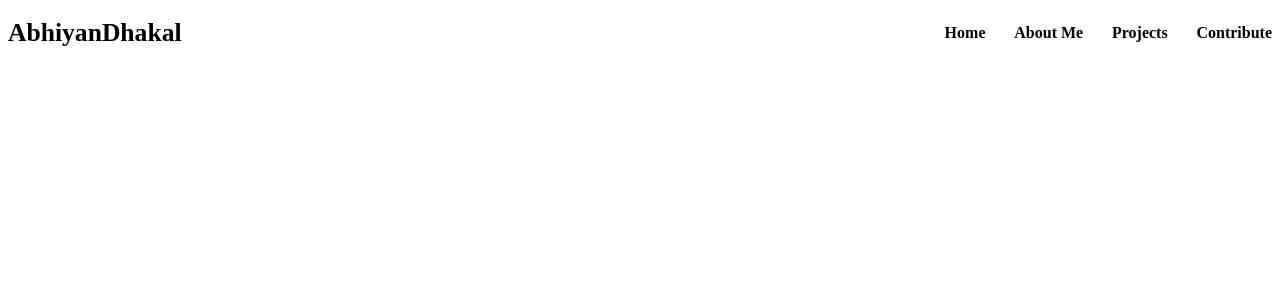
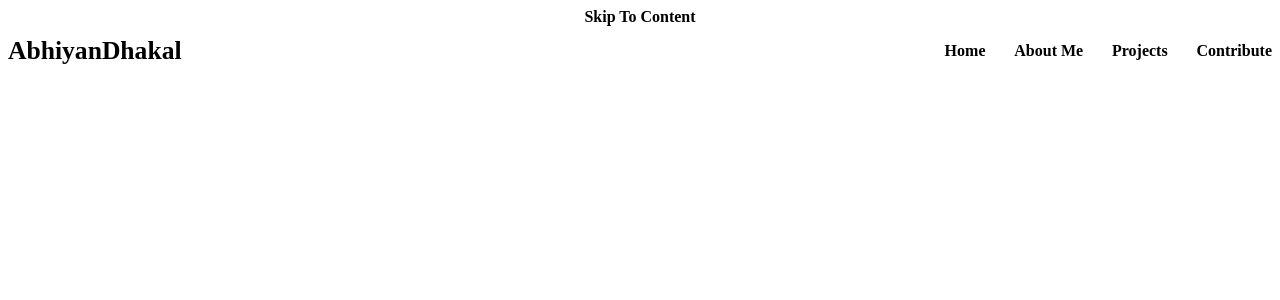
Before and after one commit to abhiyandhakal/portfolio, a SvelteKit app in the folder client/: page /contact in a window 1280 px wide. Shown: the top 300 px of the page. Built offline with nearby package versions, Linux system fonts and the light colour scheme.

Commit message:
skip to content added

```diff
--- a/client/src/components/nav.svelte
+++ b/client/src/components/nav.svelte
@@ -13,6 +13,7 @@
 </script>
 
 <nav class={hamburgerClicked ? "show-nav" : ""}>
+	<a href="#content" class="skip-to-content">Skip To Content</a>
 	<div>
 		<!-- logo -->
 		<span class="logo" style="font-size: 1.6rem">
--- a/client/src/styles/components/_index.scss
+++ b/client/src/styles/components/_index.scss
@@ -7,3 +7,4 @@
 @forward "headings";
 @forward "tech-icons";
 @forward "tooltip";
+@forward "skip-to-content";
--- /dev/null
+++ b/client/src/styles/components/_skip-to-content.scss
@@ -0,0 +1,16 @@
+.skip-to-content {
+	position: absolute !important;
+	background: var(--bg-btn) !important;
+	padding: var(--gap-small) var(--gap-lg) !important;
+	color: var(--text-dark) !important;
+	text-decoration: none !important;
+	font-weight: 700 !important;
+	top: 0;
+	transform: translateY(-100%);
+	transition: var(--transition-1);
+
+	&:focus {
+		transform: translateY(0%);
+		outline: none;
+	}
+}
```
